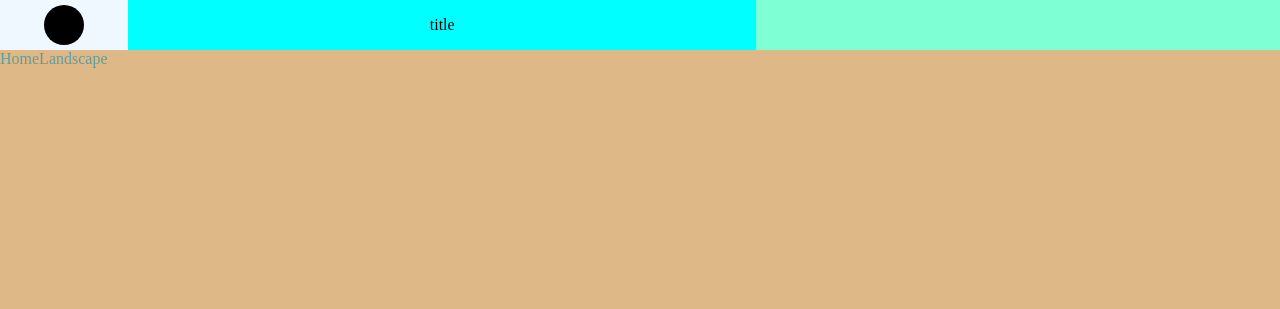
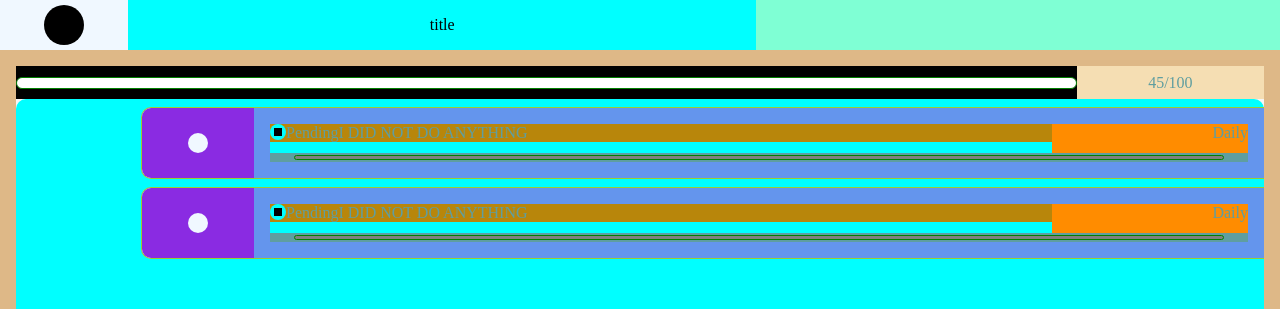
Before and after one commit to Rjbsierra/Polyn, an Angular app: page / in a window 1280 px wide. Shown: the top 309 px of the page. Built offline with nearby package versions, Linux system fonts and the light colour scheme.

Commit message:
layouting home

```diff
--- a/src/app/pages/home/home.component.html
+++ b/src/app/pages/home/home.component.html
@@ -2,7 +2,62 @@
     <app-header></app-header>
 
 <div class="home">
-   Home
+    <section class="home__section home__section--exp">
+        <div class="home__section-top home__section-top--bar">
+            <div class="home__bar"></div>
+        </div>
+        <div class="home__section-top home__section-top--points">
+            <p class="home_points">45/100</p>
+        </div>
+    </section>
+    <section class="home__section home__section--content">
+        <div class="home__content">
+            <div class="home__content-body">
+                <div class="home__content-section home__content-section--button">
+                    <div class="home__content-button"></div>
+                </div>
+                <div class="home__content-section home__content-section--details">
+                    <section class="home__content-details home__content-details--info">
+                        <section class="home__content-info home__content-info--data">
+                            <div class="home__content-data-img">
+                                <img src="" alt="" class="home__content-img">
+                            </div>
+                            <p class="home__content-data-status">Pending</p>
+                            <p class="home__content-data-task">I DID NOT DO ANYTHING</p>
+                        </section>
+                        <section class="home__content-info home__content-info--freq">
+                            <div class="home__content-freq">Daily</div>
+                        </section>
+                    </section>
+                    <section class="home__content-details home__content-details--exp">
+                        <div class="home__content-exp"></div>
+                    </section>
+                </div>
+            </div>
+            <div class="home__content-body">
+                <div class="home__content-section home__content-section--button">
+                    <div class="home__content-button"></div>
+                </div>
+                <div class="home__content-section home__content-section--details">
+                    <section class="home__content-details home__content-details--info">
+                        <section class="home__content-info home__content-info--data">
+                            <div class="home__content-data-img">
+                                <img src="" alt="" class="home__content-img">
+                            </div>
+                            <p class="home__content-data-status">Pending</p>
+                            <p class="home__content-data-task">I DID NOT DO ANYTHING</p>
+                        </section>
+                        <section class="home__content-info home__content-info--freq">
+                            <div class="home__content-freq">Daily</div>
+                        </section>
+                    </section>
+                    <section class="home__content-details home__content-details--exp">
+                        <div class="home__content-exp"></div>
+                    </section>
+                </div>
+            </div>
+        </div>
+    </section>
 </div>
 
 <app-footer></app-footer>
--- a/src/app/pages/home/home.component.scss
+++ b/src/app/pages/home/home.component.scss
@@ -9,13 +9,14 @@
 .home {
     @include flexed;
     width: 100vw;
+    box-sizing: border-box;
     flex: auto;
-
-
+    flex-direction: column;
+    padding: 1rem;
 
     @media screen and (orientation: landscape){
         &::after {
-            content: "Landscape";
+
           }
         color:cadetblue;
         background-color:burlywood;
@@ -27,3 +28,147 @@
         background-color: aquamarine;
     }
 }
+
+.home__section{
+    @include flexed;
+
+    &--exp{
+       height: 5%;
+       background-color: brown;
+    }
+    &--content{
+        height: 95%;
+        background-color: whitesmoke;
+    }
+}
+
+.home__section-top{
+    @include flexed;
+    @include centered;
+    &--points{
+        width:15%;
+        background-color: wheat;
+    }
+    &--bar{
+        width: 85%;
+        background-color: black;
+    }
+}
+.home_points{
+    margin: 0;
+}
+
+.home__bar{
+    background-color: white;
+    border: 1px solid green;
+    border-radius: 100vh;
+    height: 10px;
+    width: 100%;
+}
+
+.home__content{
+    @include flexed;
+    align-content: end;
+    background-color: aqua;
+    width: 100%;
+    border-radius: 10px;
+    flex-direction: column;
+}
+
+.home__content-body{
+    @include flexed;
+    width: 90%;
+    background-color: white;
+    height: fit-content;
+    border-radius: 10px 0px 0px 10px;
+    border-width: 1px 0px 1px 1px;
+    border-style: solid;
+    border-color: yellowgreen;
+    overflow: hidden;
+    box-sizing: border-box;
+    margin-top: .5rem
+
+}
+.home__content-section{
+    @include flexed;
+    &--button{
+        width: 10%;
+        background-color: blueviolet;
+        @include centered;
+    }
+    &--details{
+        width: 90%;
+        background-color: cornflowerblue;
+        box-sizing: border-box;
+        padding: 1rem;
+    }
+}
+.home__content-button{
+    background-color: aliceblue;
+    border-radius: 100vh;
+    height: 20px ;
+    aspect-ratio: 1/1;
+}
+
+.home__content-details{
+    @include flexed;
+    &--info{
+        height: 75%;
+        width: 100%;
+        background-color: aqua;
+        flex-direction: column;
+    }
+    &--exp{
+        @include centered;
+        height: 25%;
+        width: 100%;
+        background-color: cadetblue;
+
+    }
+}
+.home__content-info{
+    @include flexed;
+
+    &--data{
+        width: 80%;
+        background-color: darkgoldenrod;
+
+    }
+    &--freq{
+        justify-content: end;
+        height: 100%;
+        width: 20%;
+        background-color: darkorange;
+    }
+}
+.home__content-data-img{
+    @include flexed;
+    @include centered;
+    background-color: aqua;
+    border-radius: 100vh;
+    width: 16px;
+    height: 16px;
+}
+.home__content-img{
+    background-color: black;
+    height: 8px;
+    aspect-ratio: 1/1;
+}
+.home__content-data-status{
+width: fit-content;
+margin: 0;
+}
+.home__content-data-task{
+margin: 0;
+}
+.home__content-freq{
+    margin: 0;
+}
+.home__content-exp{
+    width: 95%;
+    height: 60%;
+    background-color: gray;
+    border: 1px solid green;
+    box-sizing: border-box;
+    border-radius: 100vh;
+}
--- a/src/app/style/mixins.scss
+++ b/src/app/style/mixins.scss
@@ -2,3 +2,9 @@
     display: flex;
     flex-wrap: wrap;
 }
+
+@mixin centered{
+    justify-content: center;
+    align-items: center;
+    text-align: center;
+}
```
